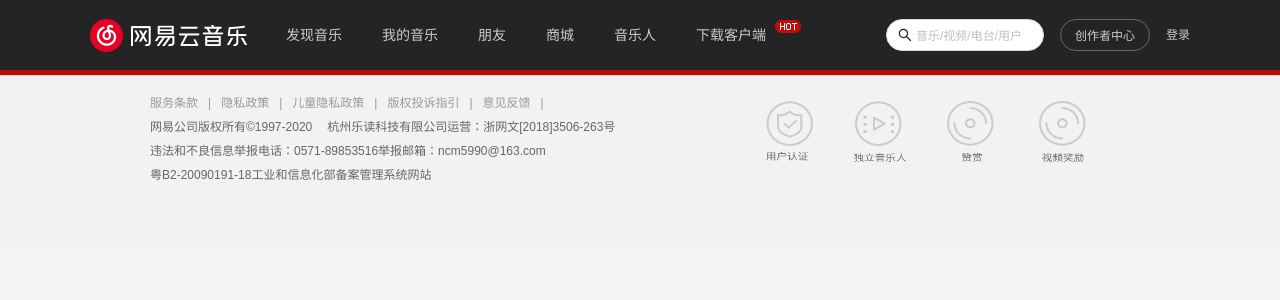
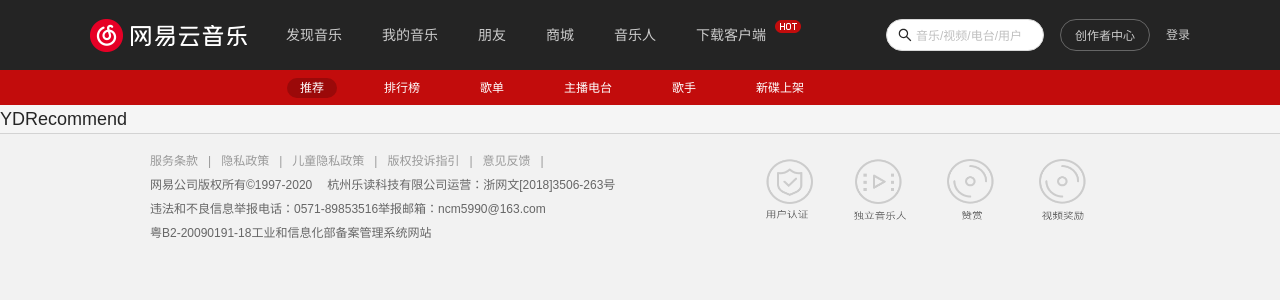
Before and after one commit to gyd1997/music-react-pc, a React (Create React App) app: page /#/discover/recommend in a window 1280 px wide. Shown: the top 300 px of the page. Built offline with nearby package versions, Linux system fonts and the light colour scheme.

Commit message:
discover页面头部导航及路由

```diff
--- a/src/common/local-data.js
+++ b/src/common/local-data.js
@@ -1,7 +1,7 @@
 export const headerLinks = [
   {
     title: '发现音乐',
-    link: '/'
+    link: '/discover'
   },
   {
     title: '我的音乐',
@@ -62,3 +62,31 @@ export const footerImages = [
     link: "https://music.163.com/uservideo#/plan"
   }
 ]
+
+// discover中的数据
+export const discoverMenu = [
+  {
+    title: "推荐",
+    link: "/discover/recommend"
+  },
+  {
+    title: "排行榜",
+    link: "/discover/ranking"
+  },
+  {
+    title: "歌单",
+    link: "/discover/songs"
+  },
+  {
+    title: "主播电台",
+    link: "/discover/djradio"
+  },
+  {
+    title: "歌手",
+    link: "/discover/artist"
+  },
+  {
+    title: "新碟上架",
+    link: "/discover/album"
+  },
+]
--- /dev/null
+++ b/src/pages/discover/c-pages/album/index.js
@@ -0,0 +1,9 @@
+import React, { memo } from 'react'
+
+export default memo(function YDAlbum() {
+  return (
+    <div>
+      <h2>YDAlbum</h2>
+    </div>
+  )
+})
--- /dev/null
+++ b/src/pages/discover/c-pages/artist/index.js
@@ -0,0 +1,9 @@
+import React, { memo } from 'react'
+
+export default memo(function YDArtist() {
+  return (
+    <div>
+      <h2>YDArtist</h2>
+    </div>
+  )
+})
--- /dev/null
+++ b/src/pages/discover/c-pages/djradio/index.js
@@ -0,0 +1,9 @@
+import React, { memo } from 'react'
+
+export default memo(function YDDjradio() {
+  return (
+    <div>
+      <h2>YDDjradio</h2>
+    </div>
+  )
+})
--- /dev/null
+++ b/src/pages/discover/c-pages/ranking/index.js
@@ -0,0 +1,9 @@
+import React, { memo } from 'react'
+
+export default memo(function YDRanking() {
+  return (
+    <div>
+      <h2>YDRanking</h2>
+    </div>
+  )
+})
--- /dev/null
+++ b/src/pages/discover/c-pages/recommend/index.js
@@ -0,0 +1,9 @@
+import React, { memo } from 'react'
+
+export default memo(function YDRecommend() {
+  return (
+    <div>
+      <h2>YDRecommend</h2>
+    </div>
+  )
+})
--- /dev/null
+++ b/src/pages/discover/c-pages/songs/index.js
@@ -0,0 +1,9 @@
+import React, { memo } from 'react'
+
+export default memo(function YDSongs() {
+  return (
+    <div>
+      <h2>YDSongs</h2>
+    </div>
+  )
+})
--- a/src/pages/discover/index.js
+++ b/src/pages/discover/index.js
@@ -1,9 +1,31 @@
 import React, { memo } from 'react'
+import { renderRoutes } from 'react-router-config';
+import { NavLink } from 'react-router-dom';
+import { discoverMenu } from '@/common/local-data'
 
-export default memo(function YDDiscover() {
+import {
+  DiscoverWrapper,
+  TopMenu
+} from './style';
+
+export default memo(function YDDiscover(props) {
+  const { route } = props
   return (
-    <div>
-      <h2>YDDiscover</h2>
-    </div>
+    <DiscoverWrapper>
+      <div className="top">
+        <TopMenu className="wrap-v1">
+          {
+            discoverMenu.map((item, index) => {
+              return (
+                <div className="item" key={item.title}>
+                  <NavLink to={item.link}>{item.title}</NavLink>
+                </div>
+              )
+            })
+          }
+        </TopMenu>
+      </div>
+      {renderRoutes(route.routes)}
+    </DiscoverWrapper>
   )
 })
--- /dev/null
+++ b/src/pages/discover/style.js
@@ -0,0 +1,32 @@
+import styled from 'styled-components';
+
+export const DiscoverWrapper = styled.div`
+  .top {
+    height: 30px;
+    background-color: #C20C0C;
+  }
+`
+
+export const TopMenu = styled.div`
+  display: flex;
+  padding-left: 180px;
+  position: relative;
+  top: -4px;
+
+  .item {
+    a {
+      display: inline-block;
+      height: 20px;
+      line-height: 20px;
+      padding: 0 13px;
+      margin: 7px 17px 0;
+      color: #fff;
+
+      &:hover, &.active {
+        text-decoration: none;
+        background-color: #9B0909;
+        border-radius: 20px;
+      }
+    }
+  }
+`
--- a/src/router/index.js
+++ b/src/router/index.js
@@ -1,12 +1,61 @@
+import React from 'react';
+
 import YDDiscover from '@/pages/discover'
+import YDRecommend from "../pages/discover/c-pages/recommend";
+import YDRanking from "../pages/discover/c-pages/ranking";
+import YDSongs from "../pages/discover/c-pages/songs";
+import YDDjradio from "../pages/discover/c-pages/djradio";
+import YDArtist from "../pages/discover/c-pages/artist";
+import YDAlbum from "../pages/discover/c-pages/album";
+
 import YDMine from '@/pages/mine'
 import YDFriend from '@/pages/friend'
+import { Redirect } from 'react-router-dom'
 
 const routes = [
   {
     path: '/',
     exact: true,
-    component: YDDiscover
+    render: () => {
+      return <Redirect to="/discover"/>
+    }
+  },
+  {
+    path: '/discover',
+    component: YDDiscover,
+    routes: [
+      {
+        path: '/discover',
+        exact: true,
+        render: () => (
+          <Redirect to="/discover/recommend"/>
+        )
+      },
+      {
+        path: '/discover/recommend',
+        component: YDRecommend
+      },
+      {
+        path: '/discover/ranking',
+        component: YDRanking
+      },
+      {
+        path: '/discover/songs',
+        component: YDSongs
+      },
+      {
+        path: '/discover/album',
+        component: YDAlbum
+      },
+      {
+        path: '/discover/artist',
+        component: YDArtist
+      },
+      {
+        path: '/discover/djradio',
+        component: YDDjradio
+      }
+    ]
   },
   {
     path: '/mine',
```
